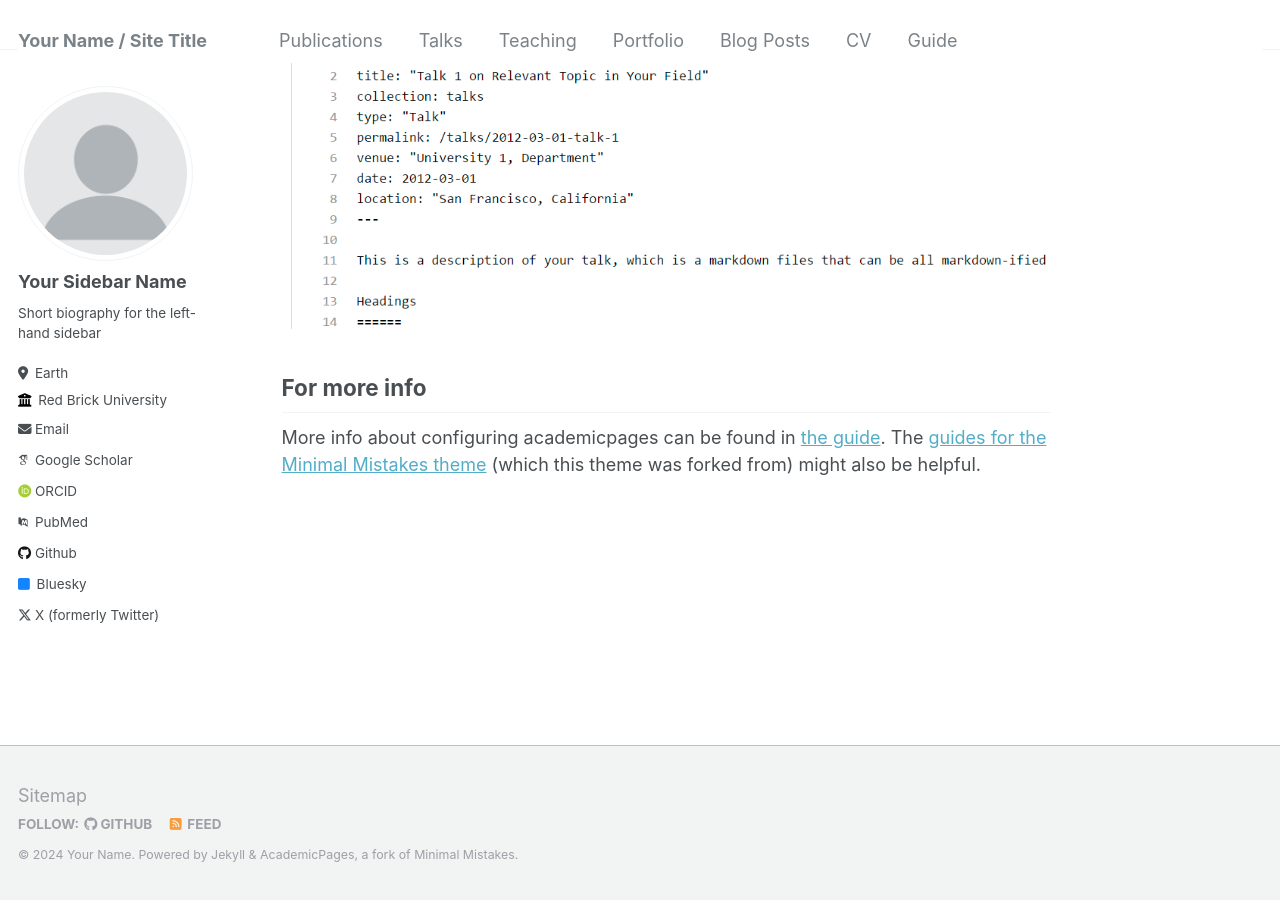
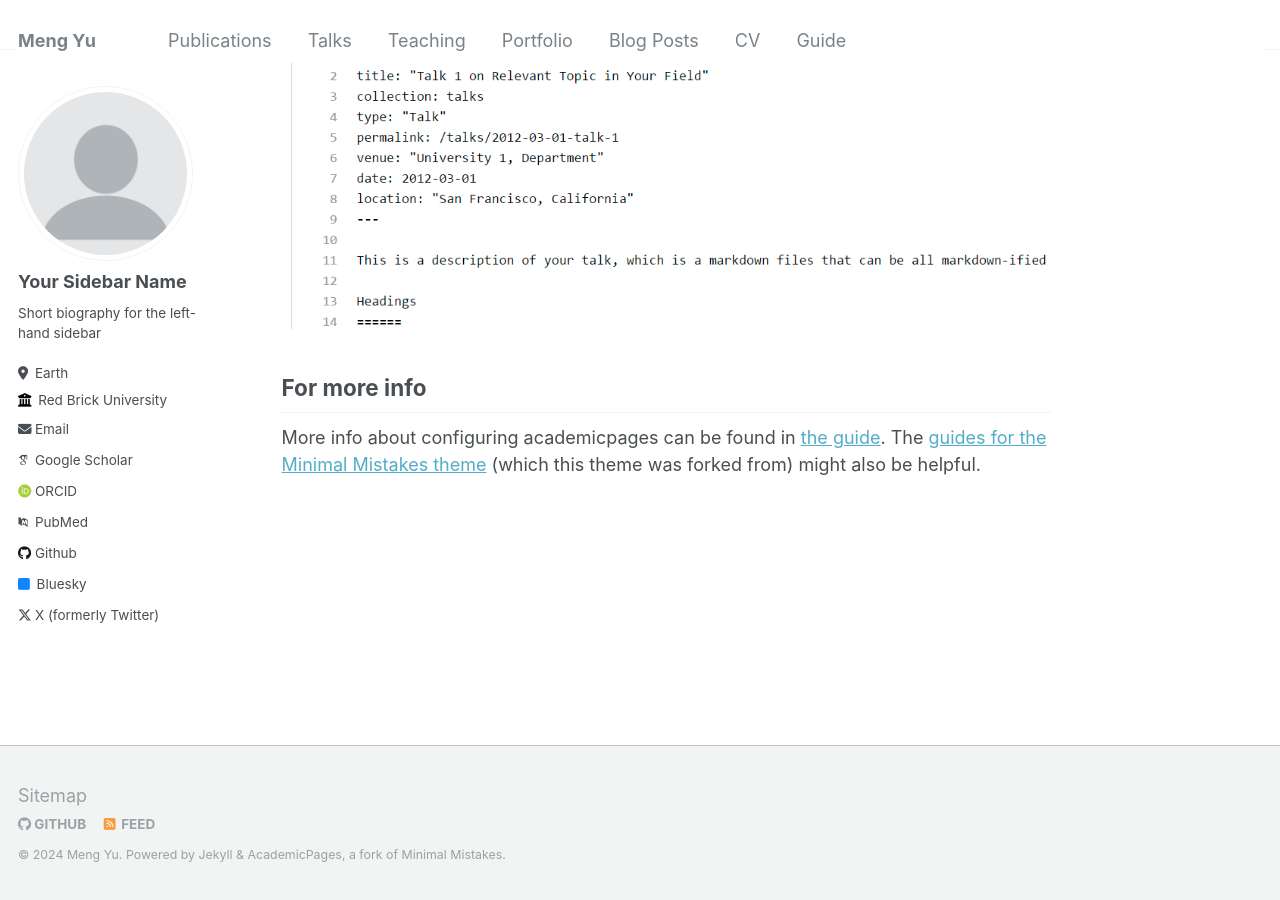
Before and after one commit to yumeeng999/stubbornvehicle.github.io, a Jekyll site: the page built from _pages/about.md, in a window 1280 px wide and 900 px high, scrolled down 2640 px. Built offline with Jekyll 4.4.1, drawn with Linux system fonts in a browser that asks for light colours; some web fonts are replaced.

Commit message:
Update _config.yml

```diff
--- a/_config.yml
+++ b/_config.yml
@@ -7,12 +7,12 @@
 # server process.
 
 # Basic Site Settings
-locale                   : "en-US"
-title                    : "Your Name / Site Title"
+locale                   : "China-NanJing"
+title                    : "Meng Yu"
 title_separator          : "-"
-name                     : &name "Your Name"
+name                     : &name "Meng Yu"
 description              : &description "personal description"
-url                      : https://academicpages.github.io # the base hostname & protocol for your site e.g. "https://mmistakes.github.io"
+url                      : https://stubbornvehicles.github.io # the base hostname & protocol for your site e.g. "https://mmistakes.github.io"
 baseurl                  : "" # the subpath of your site, e.g. "/blog"
 repository               : "academicpages/academicpages.github.io"
 
```
